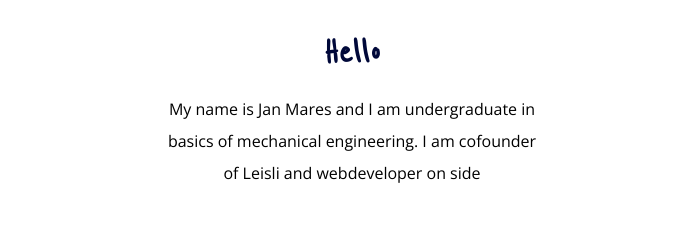
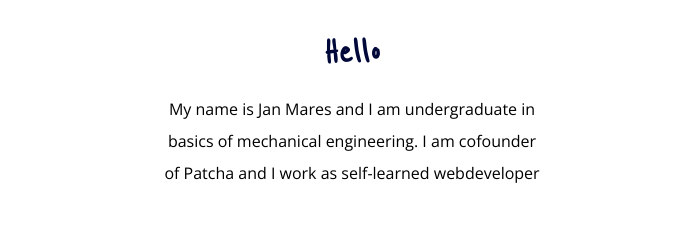
Before and after one commit to MaroshCZ/personal-site, a plain HTML site: page index.html in a window 1280 px wide. Shown: the part 917-1156 px from the top of the page, without its empty margins (288-984 px from the left). Drawn offline with nearby package versions, Linux system fonts and the light colour scheme.

Commit message:
Update index.html

```diff
--- a/index.html
+++ b/index.html
@@ -22,7 +22,7 @@
     <div class="profile">
       <img class= 'profile-picture' src="images/Jena-kolecko.png" alt="profile-picture">
       <h2>Hello</h2>
-      <p class='intro'>My name is Jan Mares and I am undergraduate in basics of mechanical engineering. I am cofounder of Leisli and webdeveloper on side</p>
+      <p class='intro'>My name is Jan Mares and I am undergraduate in basics of mechanical engineering. I am cofounder of Patcha and I work as self-learned webdeveloper</p>
     </div>
     <hr>
     <div class="skills">
```
